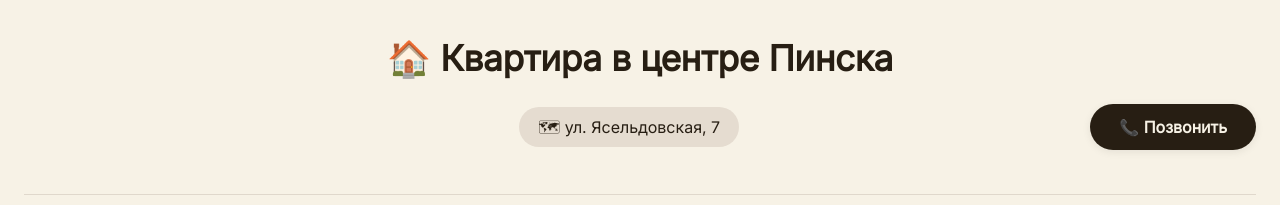
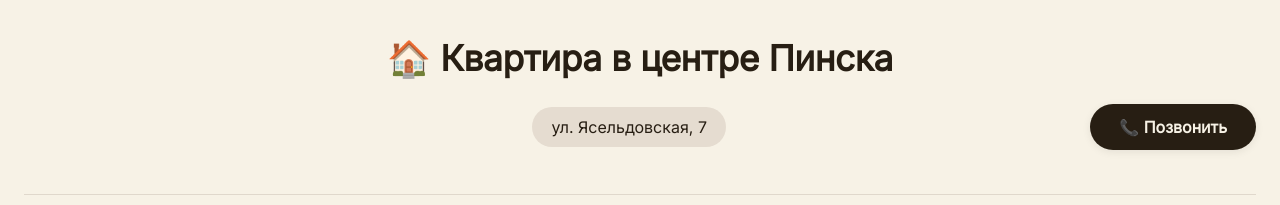
Before and after one commit to Trofimowa/kv1, a plain HTML site: page index.html in a window 1280 px wide. Shown: the top 205 px of the page. Drawn offline with Linux system fonts and the light colour scheme.

Commit message:
ничо

```diff
--- a/index.html
+++ b/index.html
@@ -17,7 +17,7 @@
             <div class="address-bar">
                 <div class="address-wrapper">
                     <div class="address" id="clickableAddress">
-                        <span>🗺 ул. Ясельдовская, 7</span>
+                        <span> ул. Ясельдовская, 7</span>
                     </div>
                 </div>
                 <a href="tel:+375297761740" class="call-button">
```
